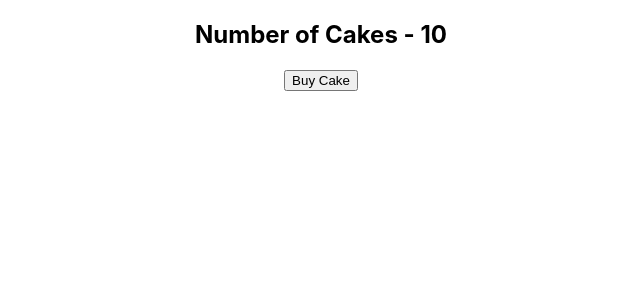
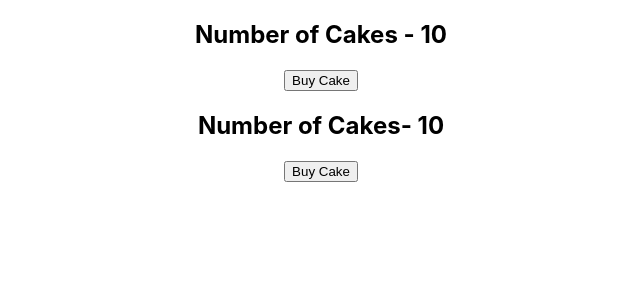
Before and after one commit to rabobahago/react-redux-app, a React (Create React App) app: page / in a window 1280 px wide. Shown: the top 300 px of the page, without its empty margins (319-959 px from the left). Built offline with nearby package versions, Linux system fonts and the light colour scheme.

Commit message:
useSelector from hook added

```diff
--- a/src/App.js
+++ b/src/App.js
@@ -3,6 +3,7 @@
 import store from './redux/store';
 import './App.css';
 import CakeContainer from './components/CakeContainer';
+import CakeHookContainer from './components/CakeHookContainer';
 
 
 function App() {
@@ -10,6 +11,7 @@
     <Provider store = {store}>
       <div className="App">
         <CakeContainer/>
+        <CakeHookContainer/>
       </div>
     </Provider>
   );
--- /dev/null
+++ b/src/components/CakeHookContainer.js
@@ -0,0 +1,14 @@
+import React from 'react';
+import {useSelector} from 'react-redux';
+
+const CakeHookContainer = ()=>{
+    const numOfCakes = useSelector(state=>state.numOfCakes);
+    return(
+        <div>
+            <h2>Number of Cakes- {numOfCakes}</h2>
+            <button>Buy Cake</button>
+        </div>
+
+    );
+}
+export default CakeHookContainer;
```
Also changed, not shown: 1 other file (tests, documents, lock files or other folders).
